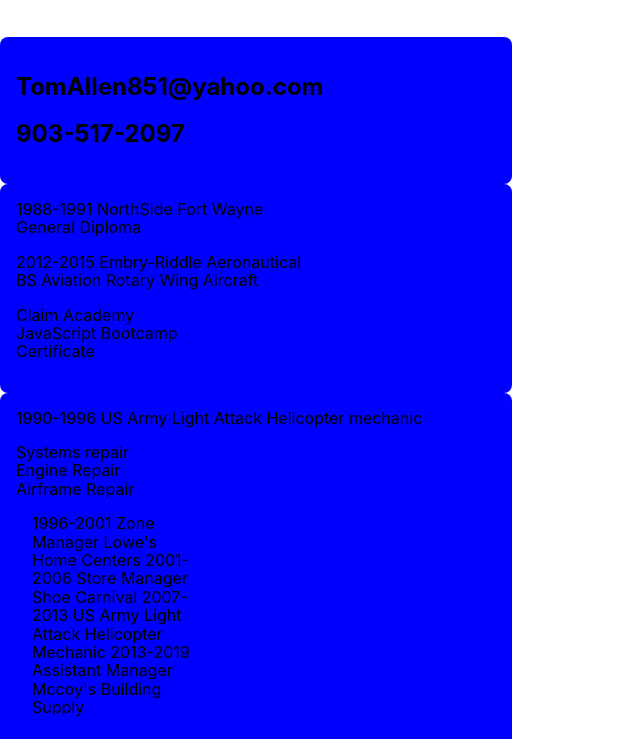
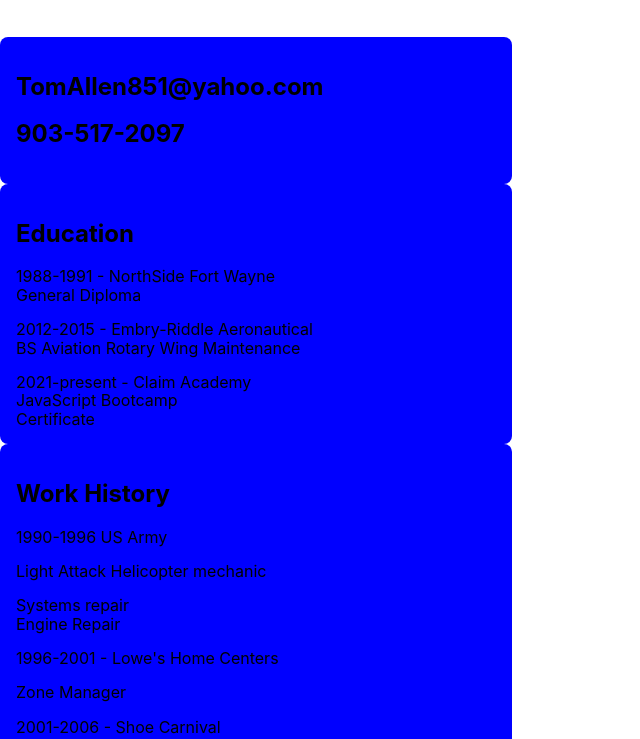
Before and after one commit to tallen15s/Resume, a website: page index.html in a window 1280 px wide. Shown: the part 61-800 px from the top of the page, without its empty margins (0-640 px from the left). Drawn offline with nearby package versions, Linux system fonts and the light colour scheme; a web font is replaced by a local one.

Commit message:
adding more changes

```diff
--- a/index.html
+++ b/index.html
@@ -29,9 +29,9 @@
     <title>Thomas Allen</title>
   </head>
 
-  <body>
+  <body class="vertical-rhythm">
 
-    <div class="vertical-rhythm">
+    <div>
 
     <h1>Thomas Allen</h1>
 
@@ -45,40 +45,36 @@
 
     <div>
       <section class="card vertical-rhythm">
-        <ln>1988-1991 NorthSide Fort Wayne <br> <ln>General Diploma</ln>
+        <h1>Education</h1>
 
-          <p>2012-2015 Embry-Riddle Aeronautical <br> <ln> BS Aviation Rotary Wing Aircraft</p>
+        <p>1988-1991 - NorthSide Fort Wayne <br> <ln>General Diploma</p>
+        <p>2012-2015 - Embry-Riddle Aeronautical <br> BS Aviation Rotary Wing Maintenance</p>
 
-          <p>Claim Academy <br> <ln>JavaScript Bootcamp</ln> <br> <ln>Certificate</ln>
+        <ln>2021-present - Claim Academy <br> JavaScript Bootcamp <br> Certificate</ln>
 
 
           </section>
-    </div>
+        </div>
 
+        <section class="card">
+        <h1>Work History</h1>
+        <ln>1990-1996 US Army</ln> <br>
+        <p>Light Attack Helicopter mechanic</p>
+        <ln>Systems repair <br> Engine Repair</ln>
 
-      <section class="card">
-        <ln>1990-1996 US Army</ln>
-        Light Attack Helicopter mechanic</p>
+        <p>1996-2001 - Lowe's Home Centers</p>
+        <ln>Zone Manager</ln>
 
-        <ln>Systems repair <br> <ln>Engine Repair <br> <ln>Airframe Repair</ln>
+        <p>2001-2006 - Shoe Carnival</p>
+        <ln>Store Manager</ln>
 
-
-        <section class="card2">
-        <ln>1996-2001 Zone Manager</ln>
-        <ln>Lowe's Home Centers</ln>
-
-        2001-2006 Store Manager
-        Shoe Carnival
-
-        2007-2013 US Army
-        Light Attack Helicopter Mechanic
-
-        2013-2019 Assistant Manager
-        Mccoy's Building Supply
+       <p>2007-2013 US Army</p>
+       <p>Light Attack Helicopter Mechanic</p>
+       <ln>Systems repair <br> Engine Repair</ln>
 
 
 
-      </p>
+
 
       <section>
 
--- a/style.css
+++ b/style.css
@@ -12,7 +12,8 @@
   border-radius: 0;
 }
 .card {
-  background: blue;
+  background: #00f;
+  justify-content: left;
   padding: 1rem;
 }
 .rounded {
@@ -20,10 +21,11 @@
 }
 
 .vertical-rhythm {
-  margin-bottom: var(margin-bottom-rhythm);
+  margin-bottom: var(--margin-bottom-rhythm);
 }
 
 .card2 {
   background: blue;
+  justify-content: left;
   padding: 1rem;
 }
```
